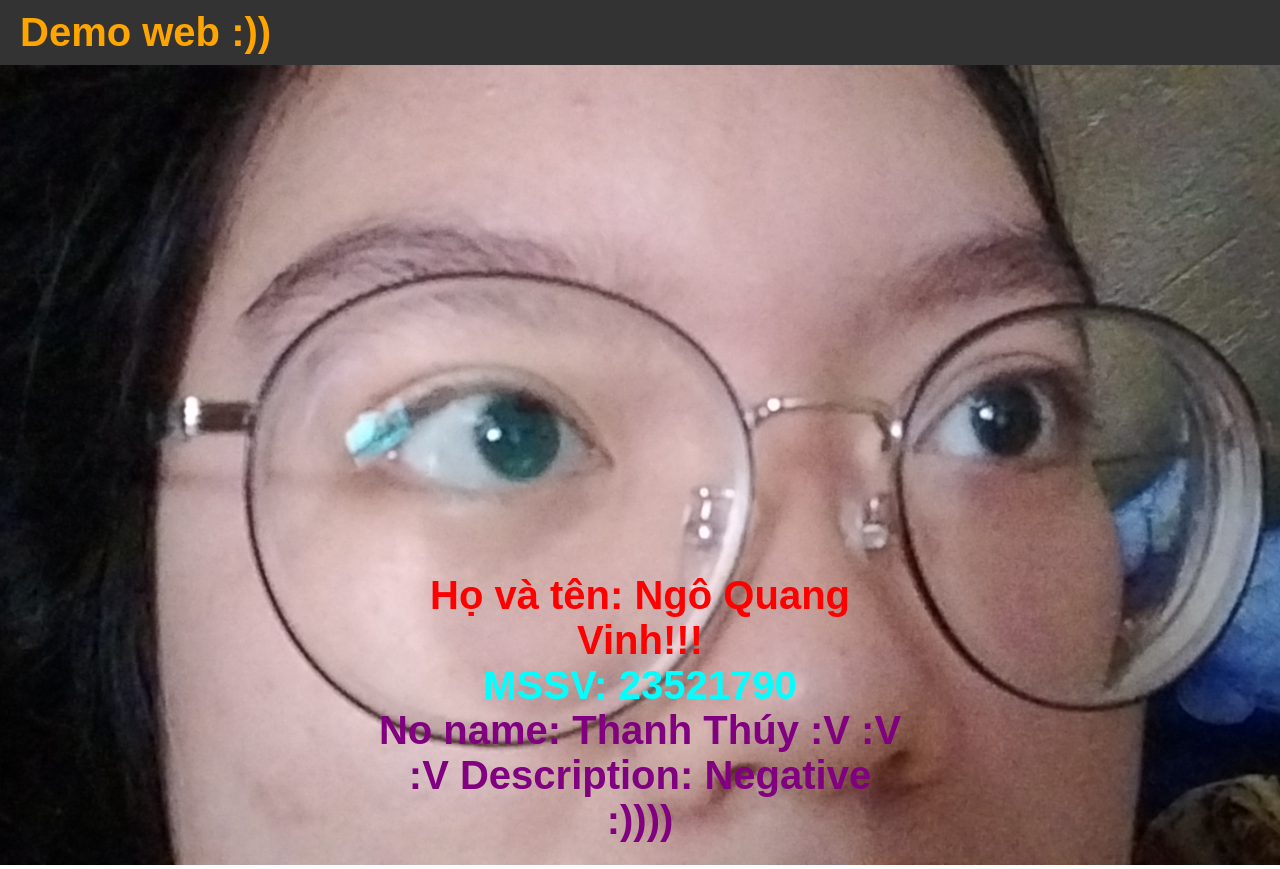
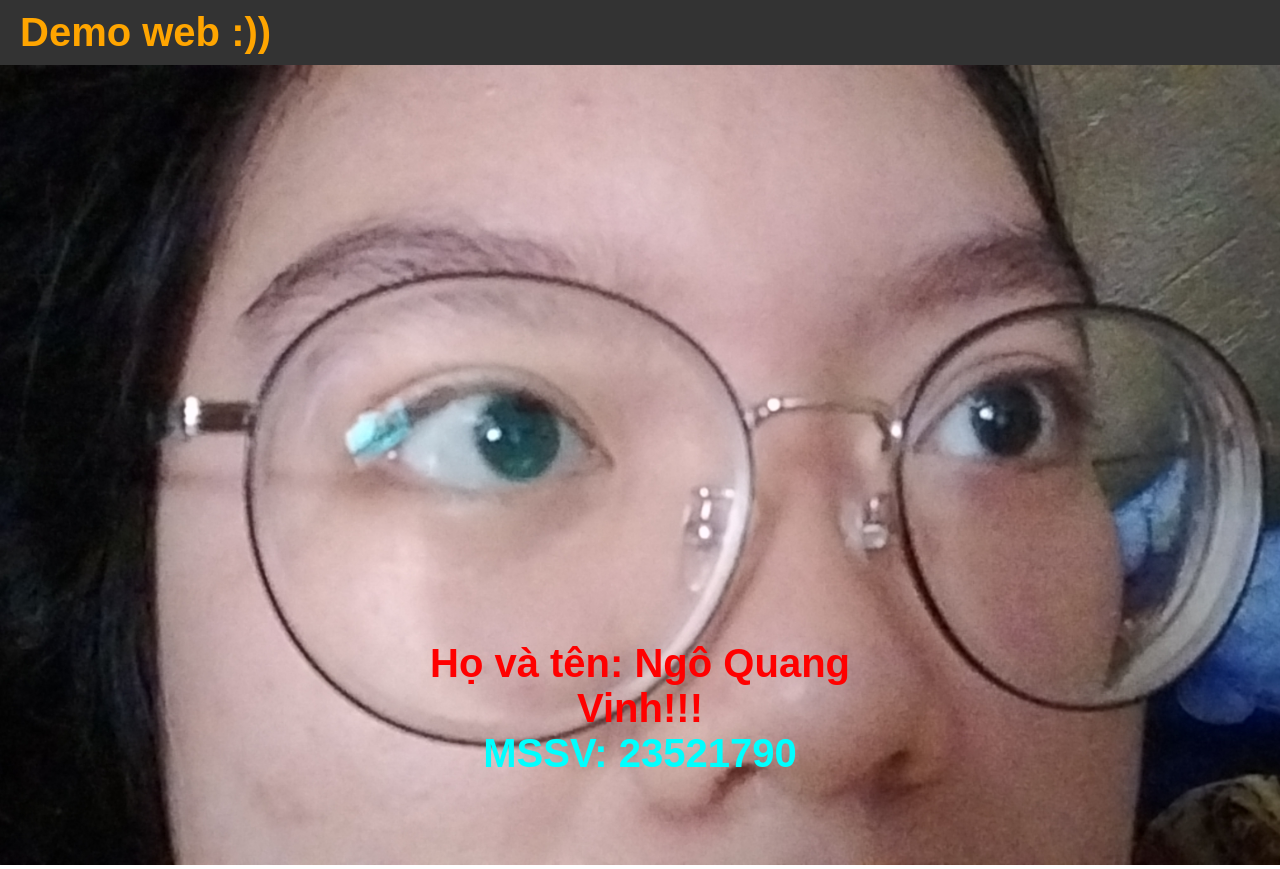
Before and after one commit to ngoquangvinh/WebLab02, a plain HTML site: page index.html in a window 1280 px wide. Drawn offline with Linux system fonts and the light colour scheme.

Commit message:
Update index.html

```diff
--- a/index.html
+++ b/index.html
@@ -82,10 +82,6 @@
 			<h3>
 				MSSV: 23521790
 			</h3>
-			<h4>
-				No name: Thanh Thúy :V :V :V
-				Description: Negative :))))
-			</h4>
 		</div>
 	</div>
 
```
